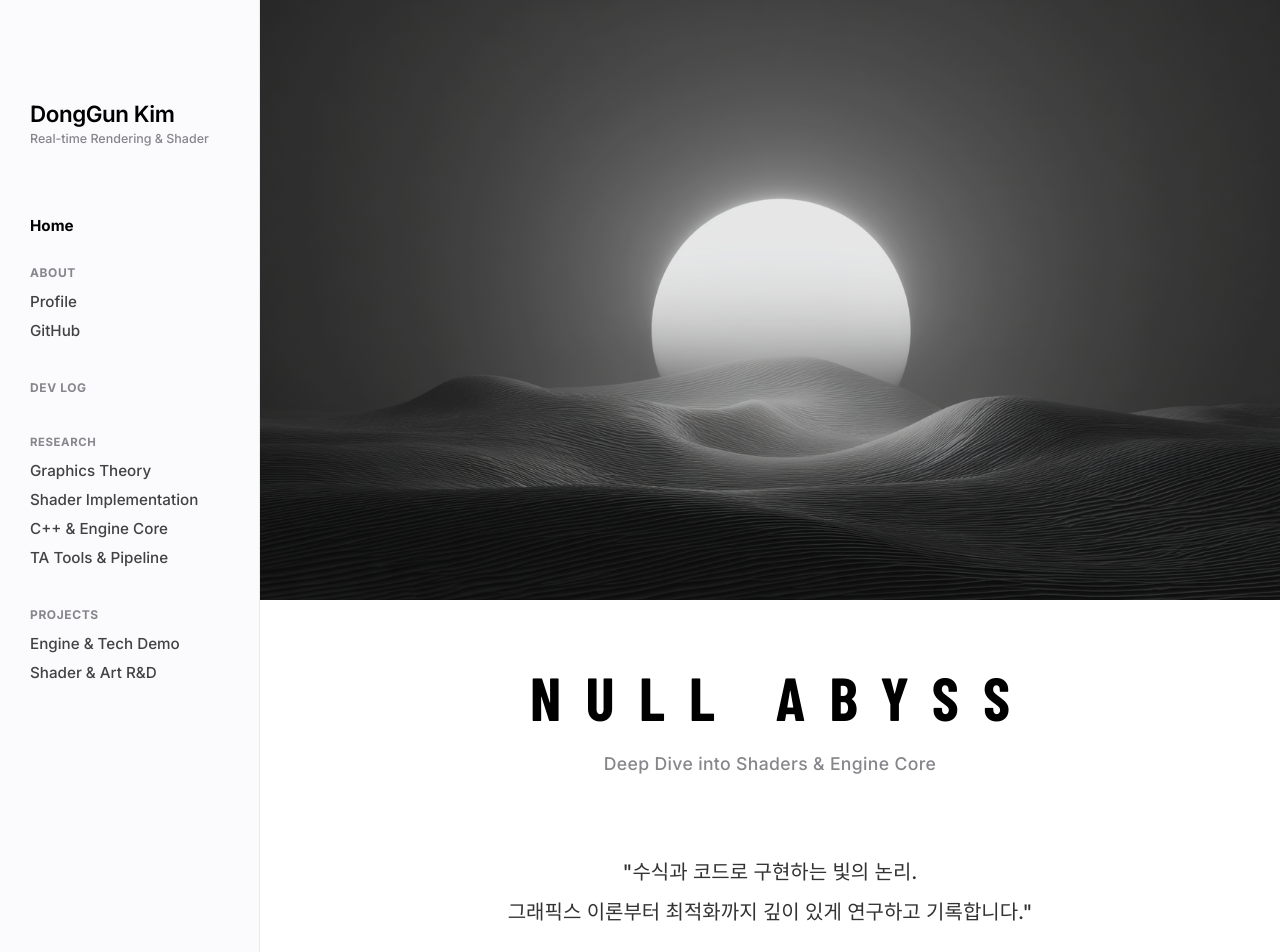
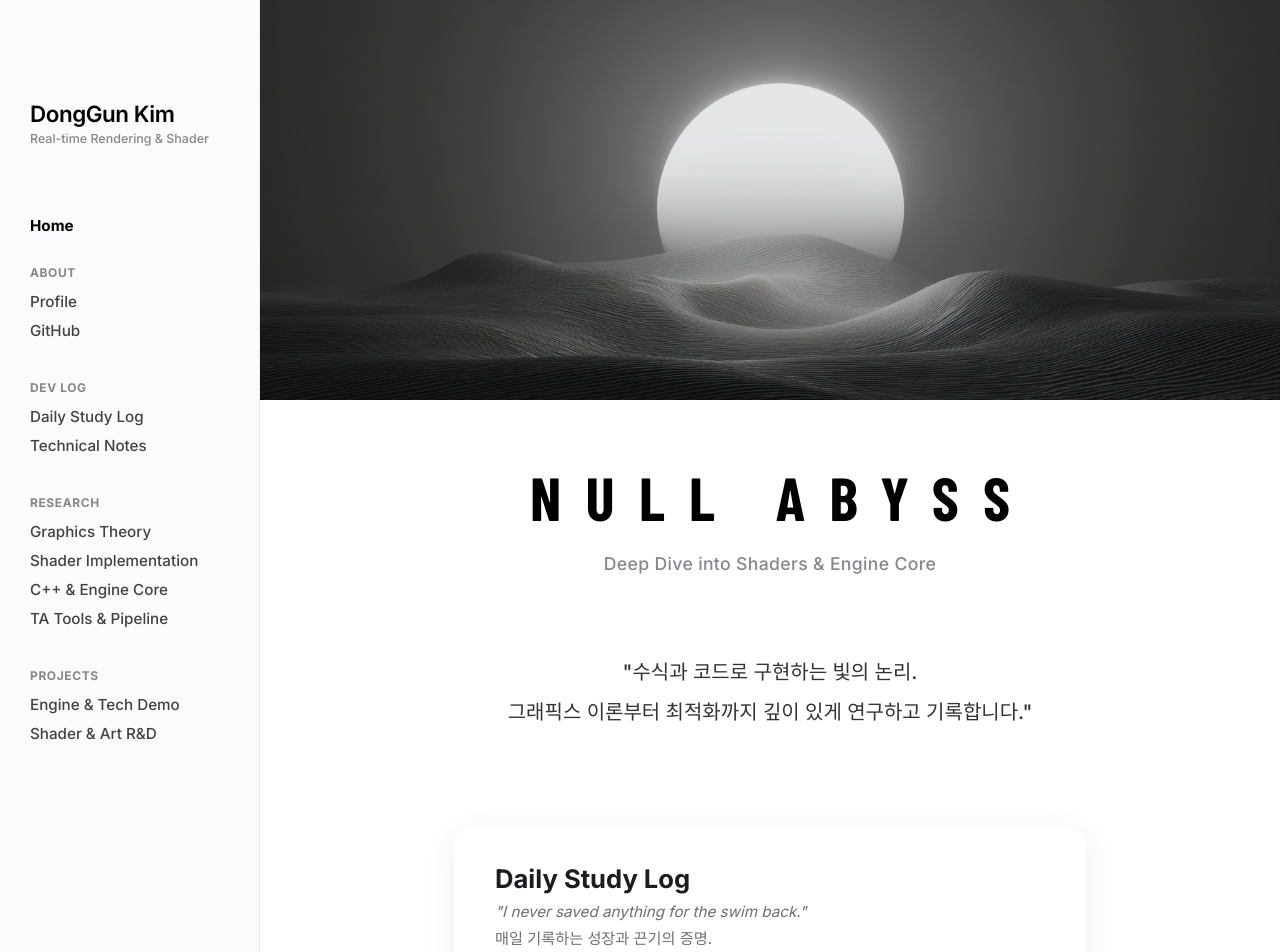
Before and after one commit to KimDongGun324/kimdonggun324.github.io, a Jekyll site: the page built from index.md, in a window 1280 px wide. Shown: the top 952 px of the page. Built offline with Jekyll 4.4.1, drawn with Linux system fonts in a browser that asks for light colours.

Commit message:
다시 원복

```diff
--- a/_layouts/default.html
+++ b/_layouts/default.html
@@ -158,7 +158,7 @@
 
     /* 상단 배너 */
     .main-banner-area {
-      width: 100%; height: 600px; overflow: hidden; background: #000; position: relative;
+      width: 100%; height: 400px; overflow: hidden; background: #000; position: relative;
     }
     .main-banner-img {
       width: 100%; height: 100%; object-fit: cover;
@@ -399,8 +399,8 @@
 
       <div class="nav-section">
         <span class="nav-category">DEV LOG</span>
-        <a href="{{ site.baseurl }}/daily-study/" class="nav-item">
-        <a href="{{ site.baseurl }}/technical-notes/" class="nav-item">
+        <a href="{{ '/daily-study/' | relative_url }}" class="nav-item">Daily Study Log</a>
+        <a href="{{ '/technical-notes/' | relative_url }}" class="nav-item">Technical Notes</a>
       </div>
 
       <div class="nav-section">
```
